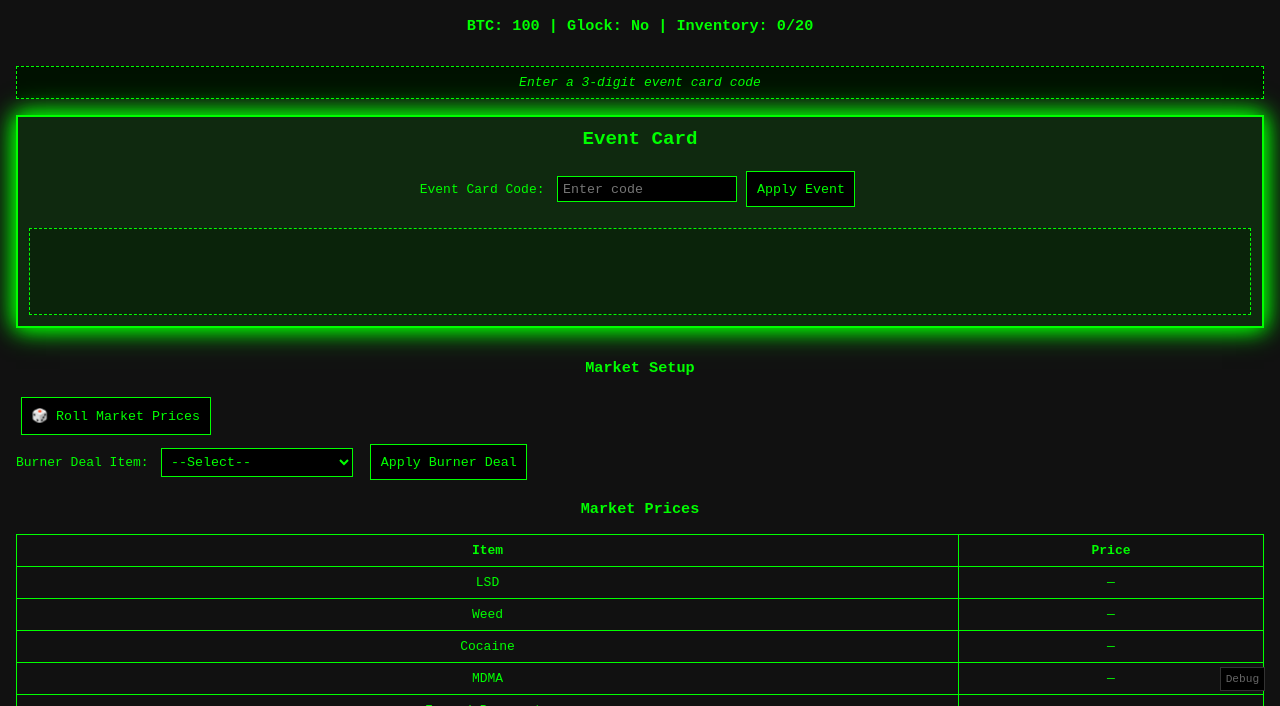
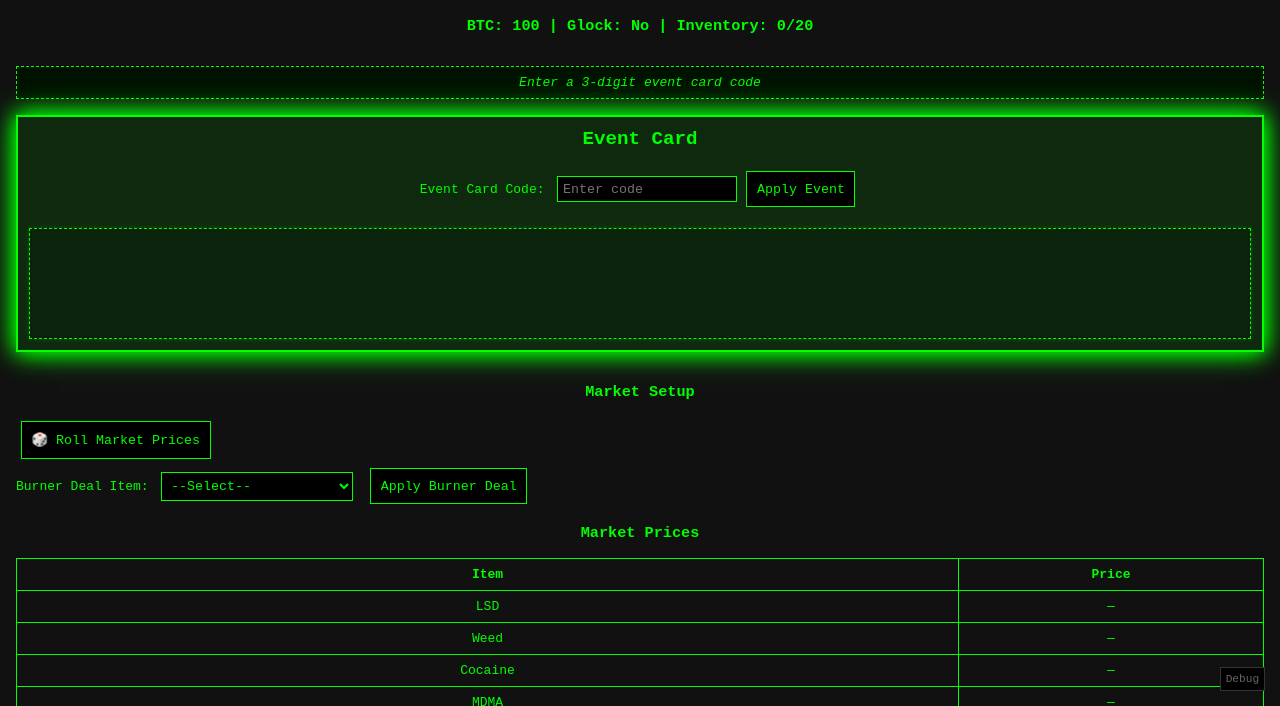
Before and after one commit to rugstorichesio/silkave-backend, a website: page public/companion.html in a window 1280 px wide. Shown: the part 94-800 px from the top of the page. Drawn offline with Linux system fonts and the light colour scheme.

Commit message:
Update: public changes

```diff
--- a/public/companion.html
+++ b/public/companion.html
@@ -59,12 +59,13 @@
       border-top: 1px solid #0f0;
     }
     .card-result {
-      margin-top: 0.5rem;
-      font-weight: bold;
-      min-height: 2rem;
-      background-color: rgba(0, 20, 0, 0.3);
-      padding: 0.5rem;
-      border: 1px dashed #0f0;
+      display: block !important;
+      min-height: 2.5rem !important;
+      white-space: pre-line !important;
+      margin-top: 1rem !important;
+      background-color: rgba(0, 20, 0, 0.3) !important;
+      padding: 0.5rem !important;
+      border: 1px dashed #0f0 !important;
     }
     .event-section {
       border: 1px solid #0f0;
@@ -528,6 +529,27 @@
     }
   }
 }
+  #cardDiceResult {
+  display: block !important;
+  min-height: 1.5rem !important;
+  font-weight: bold !important;
+  color: #0f0 !important;
+  font-size: 1.1rem !important;
+  padding: 0.5rem !important;
+  margin-top: 0.5rem !important;
+  text-shadow: 0 0 3px #0f0 !important;
+}
+
+.card-result {
+  display: block !important;
+  min-height: 2.5rem !important;
+  white-space: pre-line !important;
+  margin-top: 1rem !important;
+  background-color: rgba(0, 20, 0, 0.3) !important;
+  padding: 0.5rem !important;
+  border: 1px dashed #0f0 !important;
+  box-shadow: 0 0 5px rgba(0, 255, 0, 0.2) !important;
+}
   </style>
 </head>
 <body>
```
